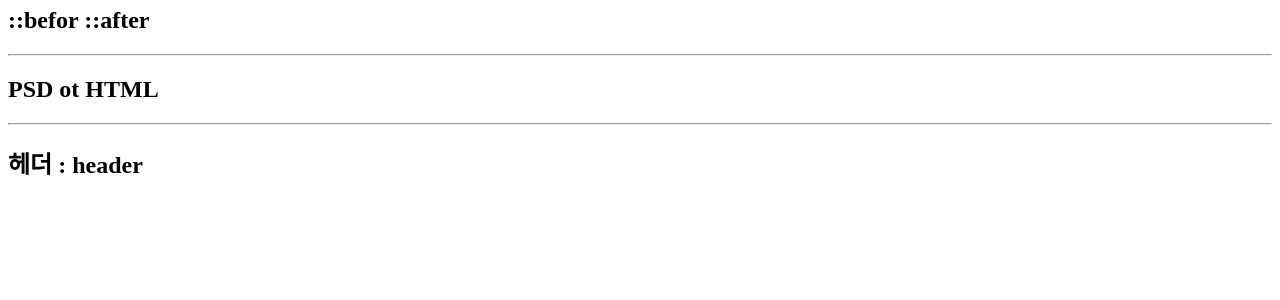
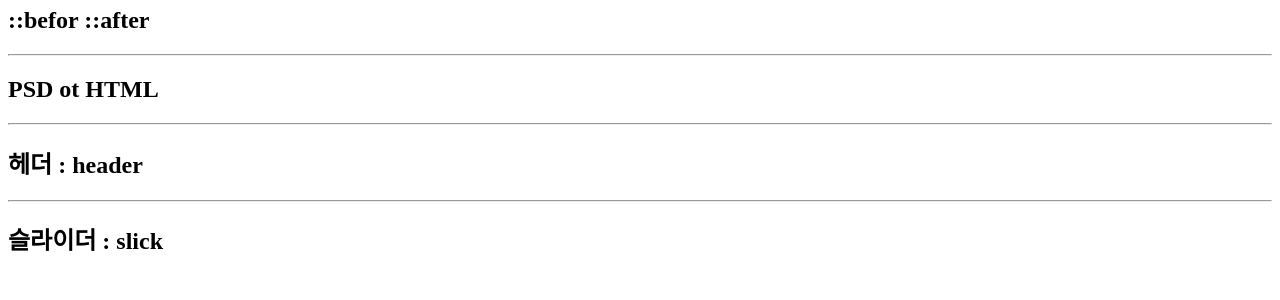
Before and after one commit to sssfearmot/sssfearmot.github.io, a PHP site: page /html_run/index.html in a window 1280 px wide. Shown: the part 402-702 px from the top of the page. Run offline with PHP 8.4, Linux system fonts and the light colour scheme.

Commit message:
2022-06-13 slick index 내용 추가/수정

```diff
--- a/html_run/css/index.css
+++ b/html_run/css/index.css
@@ -87,3 +87,16 @@
 .menubars07 {
     display: none;
 }
+
+
+#check-btn08 {
+    display: none;
+}
+
+#check-btn08:checked~.menubars08 {
+    display: block;
+}
+
+.menubars08 {
+    display: none;
+}
--- a/html_run/index.html
+++ b/html_run/index.html
@@ -165,6 +165,29 @@
         <pre>inline 요소 : 줄 속에 끼워 넣는 요소<br>ex) span, b, a, img 태그 등<br>block 요소 : 해당 요소가 속한 줄은 가로 화면 전체 100%를 차지<br>ex) p, div, ol, ul, table 등 </pre>
     </ul>
 
+    <hr>
+    <input id="check-btn08" type="checkbox" />
+    <label for="check-btn08">
+        <h2>슬라이더 : slick</h2>
+    </label>
+    <ul class="menubars08">
+        <li>
+            <a href="./doc/slick01.html" target="_blank">slick01</a>
+        </li>
+        <br>
+        <a href="https://github.com/kenwheeler/slick/" target="_blank">
+            slick : github
+        </a>
+        <br>
+        <a href="http://kenwheeler.github.io/slick/" target="_blank">
+            slick : Demo
+        </a>
+
+
+        <pre>slide: 'div' //슬라이드 되어야 할 태그 ex) div, li <br>infinite: true //무한 반복 옵션<br>slidesToShow: 4 // 한 화면에 보여질 컨텐츠 개수<br>slidesToScroll: 1 // 스크롤 한번에 움직일 컨텐츠 개수<br>speed: 100 //다음 버튼 누르고 다음 화면 뜨는데까지 걸리는 시간(ms)<br>arrow: true // 옆으로 이동하는 화살표 표시 여부<br>dots: true // 스크롤바 아래 점으로 페이지네이션 여부<br>autoplay: true // 자동 스크롤 사용 여부<br>autoplaySpeed: 10000 // 자동 스크롤 시 다음으로 넘어가는데 걸리는 시간(ms)<br>pauseOnHover: true // 슬라이드 이동 시 마우스 호버하면 슬라이더 멈추게 설정<br>vertical: false // 세로 방향 슬라이드 옵션<br>prevArrow // 이전 화살표 모양 설정<br>nextArrow //다음 화살표 모양 설정<br>dotsClass // 아래 나오는 페이지네이션(점) css class 지정<br>draggable: true // 드래그 가능 여부<br>responsive // 반응형 웹 구현 옵션
+        </pre>
+
+    </ul>
 </body>
 
 </html>
```
